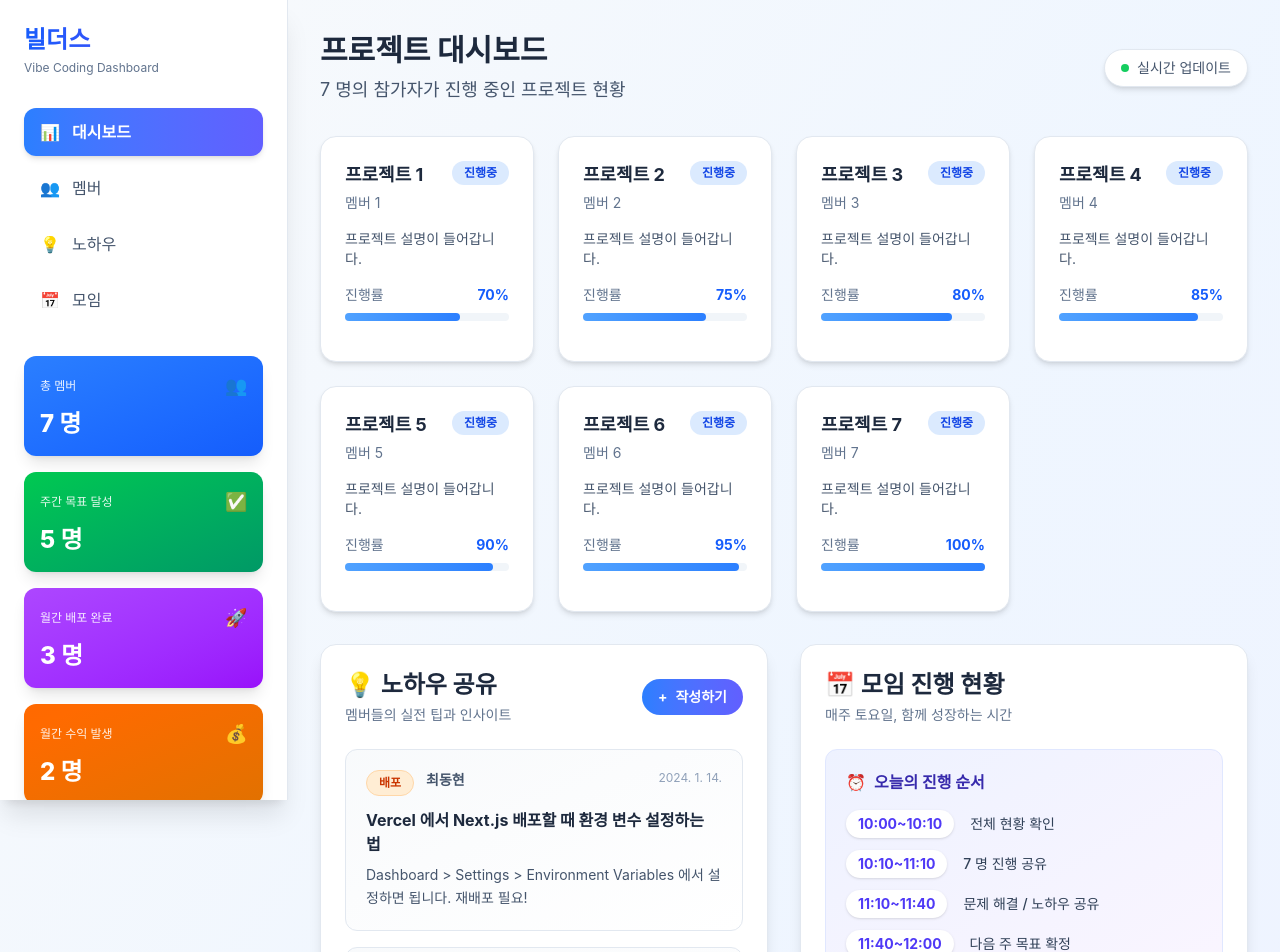
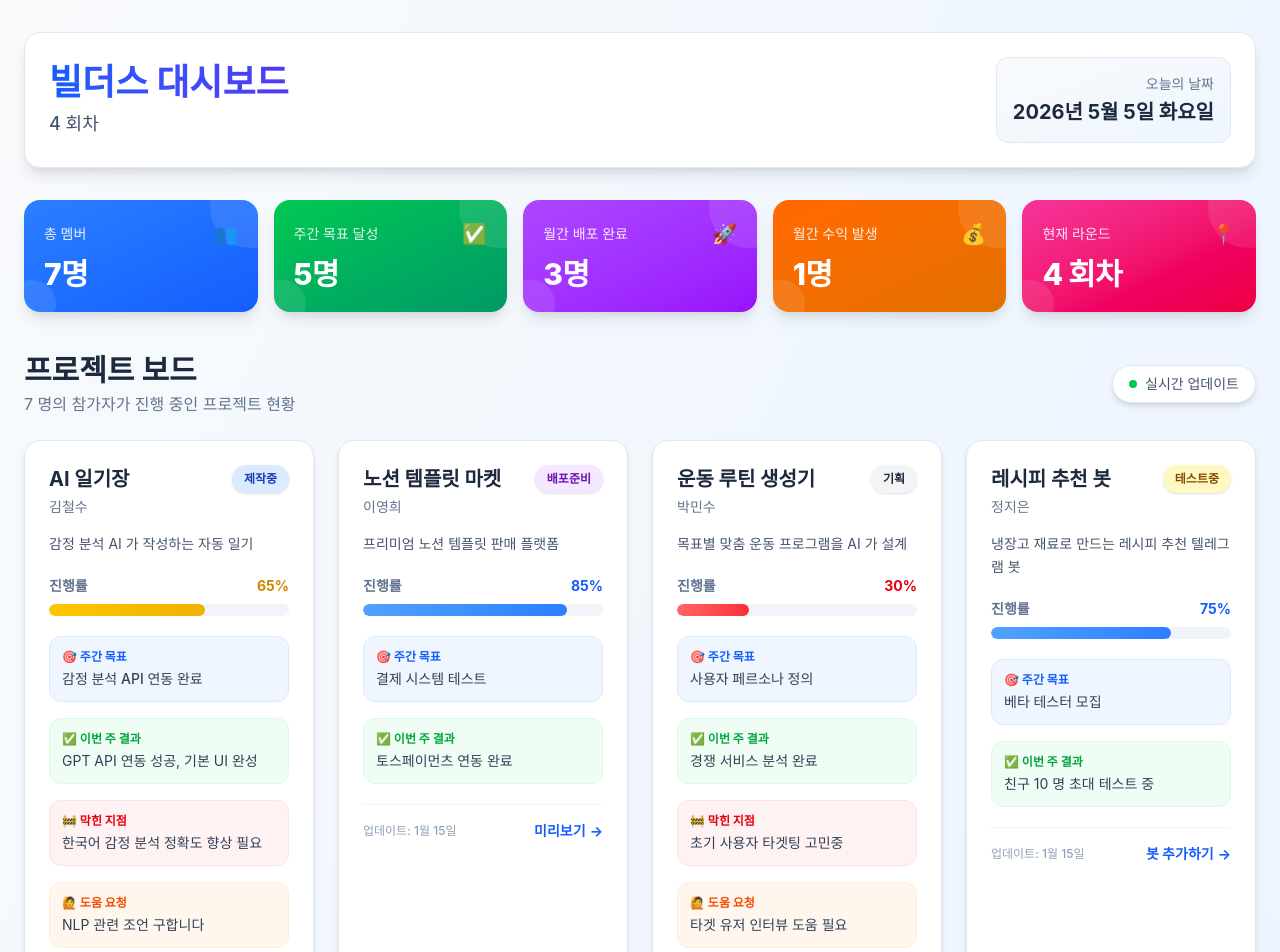
Before and after one commit to monglesb-ui/builders, a Next.js app: page / in a window 1280 px wide. Shown: the top 952 px of the page. Built offline with nearby package versions, Linux system fonts and the light colour scheme.

Commit message:
fix: PRD 에 맞는 대시보드 레이아웃으로 변경 (사이드바 제거, 헤더 + 프로젝트 그리드 + 하단 2 컬럼)

```diff
--- a/app/page.tsx
+++ b/app/page.tsx
@@ -1,146 +1,23 @@
+import Header from '@/components/dashboard/header';
+import ProjectBoard from '@/components/dashboard/project-board';
 import KnowHowSection from '@/components/dashboard/knowhow-section';
 import MeetingBoard from '@/components/dashboard/meeting-board';
 
 export default function Home() {
   return (
     <div className="min-h-screen bg-gradient-to-br from-slate-50 via-blue-50 to-indigo-50">
-      {/* 메인 레이아웃 - 사이드바 + 콘텐츠 */}
-      <div className="flex">
-        {/* 사이드바 */}
-        <aside className="fixed left-0 top-0 h-full w-72 bg-white shadow-xl border-r border-slate-200 p-6 overflow-y-auto">
-          {/* 로고 영역 */}
-          <div className="mb-8">
-            <h1 className="text-2xl font-extrabold text-transparent bg-clip-text bg-gradient-to-r from-blue-600 to-indigo-600">
-              빌더스
-            </h1>
-            <p className="text-xs text-slate-500 mt-1">Vibe Coding Dashboard</p>
-          </div>
+      {/* 메인 레이아웃 - 단일 컬럼 */}
+      <div className="max-w-7xl mx-auto px-6 py-8">
+        {/* 헤더 영역 */}
+        <Header />
 
-          {/* 네비게이션 */}
-          <nav className="space-y-2 mb-8">
-            <a href="#" className="flex items-center gap-3 px-4 py-3 bg-gradient-to-r from-blue-500 to-indigo-500 text-white rounded-xl font-bold shadow-md">
-              <span>📊</span>
-              <span>대시보드</span>
-            </a>
-            <a href="#" className="flex items-center gap-3 px-4 py-3 text-slate-600 hover:bg-slate-100 rounded-xl font-medium transition-colors">
-              <span>👥</span>
-              <span>멤버</span>
-            </a>
-            <a href="#" className="flex items-center gap-3 px-4 py-3 text-slate-600 hover:bg-slate-100 rounded-xl font-medium transition-colors">
-              <span>💡</span>
-              <span>노하우</span>
-            </a>
-            <a href="#" className="flex items-center gap-3 px-4 py-3 text-slate-600 hover:bg-slate-100 rounded-xl font-medium transition-colors">
-              <span>📅</span>
-              <span>모임</span>
-            </a>
-          </nav>
-
-          {/* 통계 카드 - 세로 배치 */}
-          <div className="space-y-4">
-            <div className="bg-gradient-to-br from-blue-500 to-blue-600 rounded-xl p-4 text-white shadow-lg">
-              <div className="flex items-center justify-between mb-2">
-                <span className="text-xs font-medium opacity-90">총 멤버</span>
-                <span className="text-lg">👥</span>
-              </div>
-              <p className="text-2xl font-extrabold">7 명</p>
-            </div>
-
-            <div className="bg-gradient-to-br from-green-500 to-emerald-600 rounded-xl p-4 text-white shadow-lg">
-              <div className="flex items-center justify-between mb-2">
-                <span className="text-xs font-medium opacity-90">주간 목표 달성</span>
-                <span className="text-lg">✅</span>
-              </div>
-              <p className="text-2xl font-extrabold">5 명</p>
-            </div>
-
-            <div className="bg-gradient-to-br from-purple-500 to-purple-600 rounded-xl p-4 text-white shadow-lg">
-              <div className="flex items-center justify-between mb-2">
-                <span className="text-xs font-medium opacity-90">월간 배포 완료</span>
-                <span className="text-lg">🚀</span>
-              </div>
-              <p className="text-2xl font-extrabold">3 명</p>
-            </div>
-
-            <div className="bg-gradient-to-br from-orange-500 to-amber-600 rounded-xl p-4 text-white shadow-lg">
-              <div className="flex items-center justify-between mb-2">
-                <span className="text-xs font-medium opacity-90">월간 수익 발생</span>
-                <span className="text-lg">💰</span>
-              </div>
-              <p className="text-2xl font-extrabold">2 명</p>
-            </div>
-
-            <div className="bg-gradient-to-br from-pink-500 to-rose-600 rounded-xl p-4 text-white shadow-lg">
-              <div className="flex items-center justify-between mb-2">
-                <span className="text-xs font-medium opacity-90">현재 라운드</span>
-                <span className="text-lg">📍</span>
-              </div>
-              <p className="text-lg font-extrabold">4 주차</p>
-            </div>
-          </div>
-
-          {/* 하단 정보 */}
-          <div className="mt-8 pt-6 border-t border-slate-200">
-            <div className="bg-gradient-to-br from-slate-50 to-blue-50 rounded-xl p-4 border border-slate-200">
-              <p className="text-xs text-slate-500 font-medium">오늘의 날짜</p>
-              <p className="text-sm font-bold text-slate-800 mt-1">
-                {new Date().toLocaleDateString("ko-KR", {
-                  month: 'long',
-                  day: 'numeric',
-                  weekday: 'long'
-                })}
-              </p>
-            </div>
-          </div>
-        </aside>
-
-        {/* 메인 콘텐츠 영역 */}
-        <main className="flex-1 ml-72 p-8">
-          <div className="max-w-7xl mx-auto">
-            {/* 상단 헤더 */}
-            <header className="mb-8">
-              <div className="flex items-center justify-between">
-                <div>
-                  <h2 className="text-3xl font-extrabold text-slate-800">프로젝트 대시보드</h2>
-                  <p className="text-slate-600 mt-2 text-lg">7 명의 참가자가 진행 중인 프로젝트 현황</p>
-                </div>
-                <div className="flex items-center gap-2 bg-white px-4 py-2 rounded-full shadow-md border border-slate-200">
-                  <span className="w-2 h-2 bg-green-500 rounded-full animate-pulse" />
-                  <span className="text-sm font-medium text-slate-600">실시간 업데이트</span>
-                </div>
-              </div>
-            </header>
-
-            {/* 프로젝트 보드 */}
-            <section className="mb-8">
-              <div className="grid grid-cols-1 md:grid-cols-2 lg:grid-cols-3 xl:grid-cols-4 gap-6">
-                {/* ProjectBoard 컴포넌트의 내용을 직접 렌더링 */}
-                {[...Array(7)].map((_, i) => (
-                  <div key={i} className="bg-white rounded-2xl shadow-md p-6 border border-slate-200">
-                    <div className="flex items-start justify-between mb-4">
-                      <div>
-                        <h3 className="text-lg font-bold text-slate-800">프로젝트 {i + 1}</h3>
-                        <p className="text-sm text-slate-500 mt-1">멤버 {i + 1}</p>
-                      </div>
-                      <span className="px-3 py-1 rounded-full text-xs font-bold bg-blue-100 text-blue-700">진행중</span>
-                    </div>
-                    <p className="text-sm text-slate-600 mb-4">프로젝트 설명이 들어갑니다.</p>
-                    <div className="mb-4">
-                      <div className="flex justify-between text-sm mb-2">
-                        <span className="font-medium text-slate-500">진행률</span>
-                        <span className="font-bold text-blue-600">{70 + i * 5}%</span>
-                      </div>
-                      <div className="w-full bg-slate-100 rounded-full h-2">
-                        <div className="bg-gradient-to-r from-blue-400 to-blue-500 h-2 rounded-full" style={{ width: `${70 + i * 5}%` }} />
-                      </div>
-                    </div>
-                  </div>
-                ))}
-              </div>
+        {/* 참가자 프로젝트 보드 */}
+        <section className="mt-8">
+          <ProjectBoard />
         </section>
 
         {/* 하단 섹션 - 2 컬럼 */}
-            <div className="grid grid-cols-1 lg:grid-cols-2 gap-8">
+        <div className="grid grid-cols-1 lg:grid-cols-2 gap-8 mt-8">
           {/* 노하우 섹션 */}
           <KnowHowSection />
 
@@ -148,8 +25,6 @@ export default function Home() {
           <MeetingBoard />
         </div>
       </div>
-        </main>
-      </div>
     </div>
   );
 }
```
Lines whose indentation alone changed are shown as unchanged.
